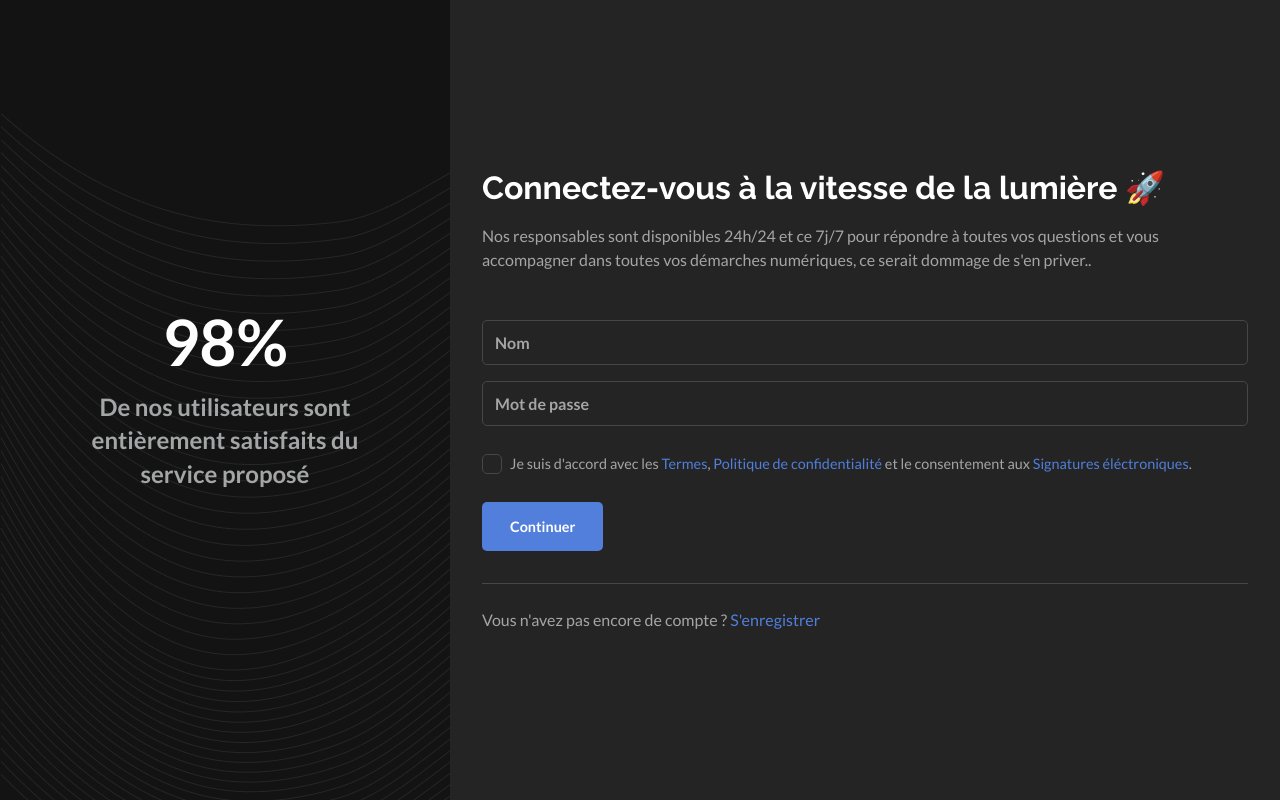
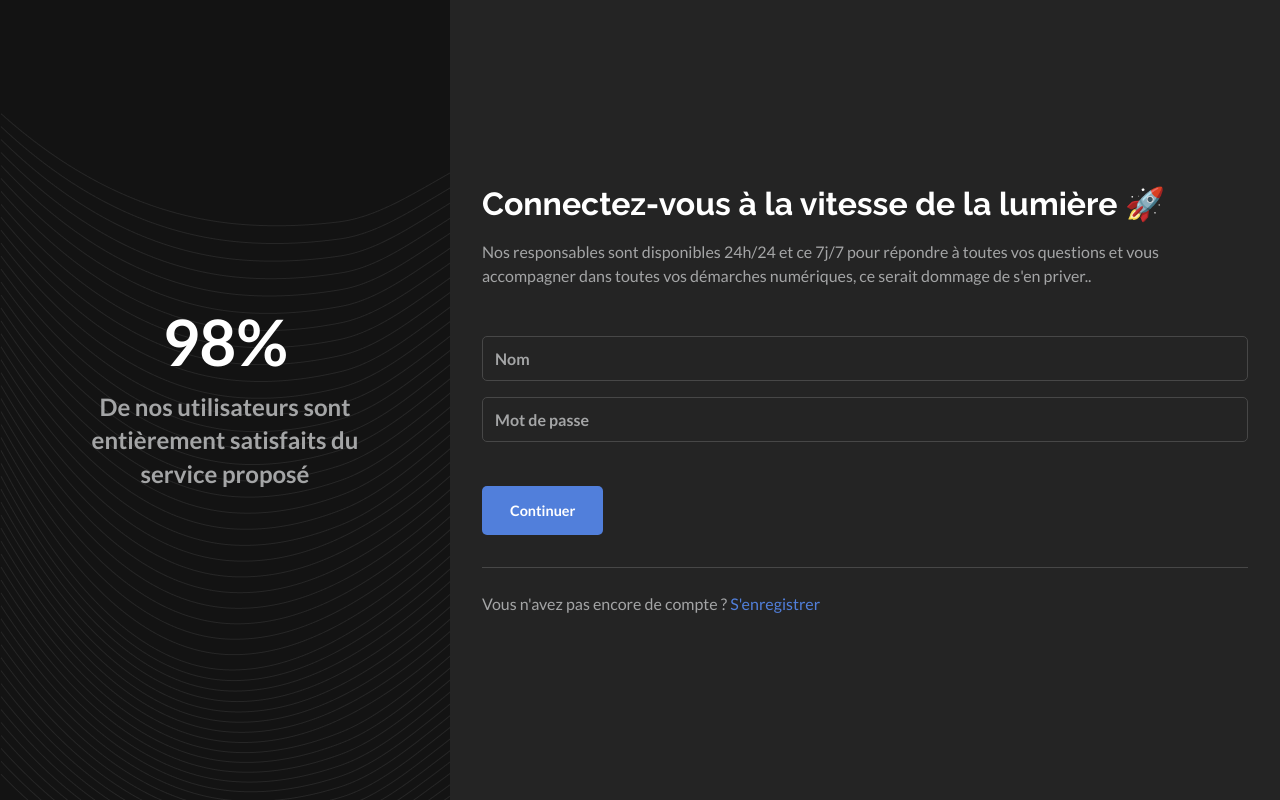
Before and after one commit to R0BIN0/React-Authentification, a React (Create React App) app: page /signin in a window 1280 px wide. Built offline with nearby package versions, Linux system fonts and the light colour scheme.

Commit message:
[MODIFY] display 'terms-container' only in Register layout

```diff
--- a/src/component/Layout/Layout.tsx
+++ b/src/component/Layout/Layout.tsx
@@ -1,6 +1,6 @@
 // General
 import { FC } from "react";
-import { Link } from "react-router-dom";
+import { Link, useLocation } from "react-router-dom";
 
 // Styles
 import "./Layout.css";
@@ -23,6 +23,8 @@ const Layout: FC<Props & FormData> = ({
   formTemplate,
   pageData,
 }) => {
+  const { pathname } = useLocation();
+
   return (
     <div className="container-grid">
       <div className="container-grid-left">
@@ -49,15 +51,16 @@ const Layout: FC<Props & FormData> = ({
                 />
               ))}
             </div>
+            {pathname === "/" && (
               <div className="terms-container">
                 <input type="checkbox" />
                 <p>
                   Je suis d'accord avec les <Link to="/">Termes</Link>,{" "}
                   <Link to="/">Politique de confidentialité</Link> et le
-                consentement aux{" "}
-                <Link to="/signin">Signatures éléctroniques</Link>.
+                  consentement aux <Link to="/">Signatures éléctroniques</Link>.
                 </p>
               </div>
+            )}
             <Button title="Continuer" />
           </form>
           <div className="switch-page">
```
Lines whose indentation alone changed are shown as unchanged.
